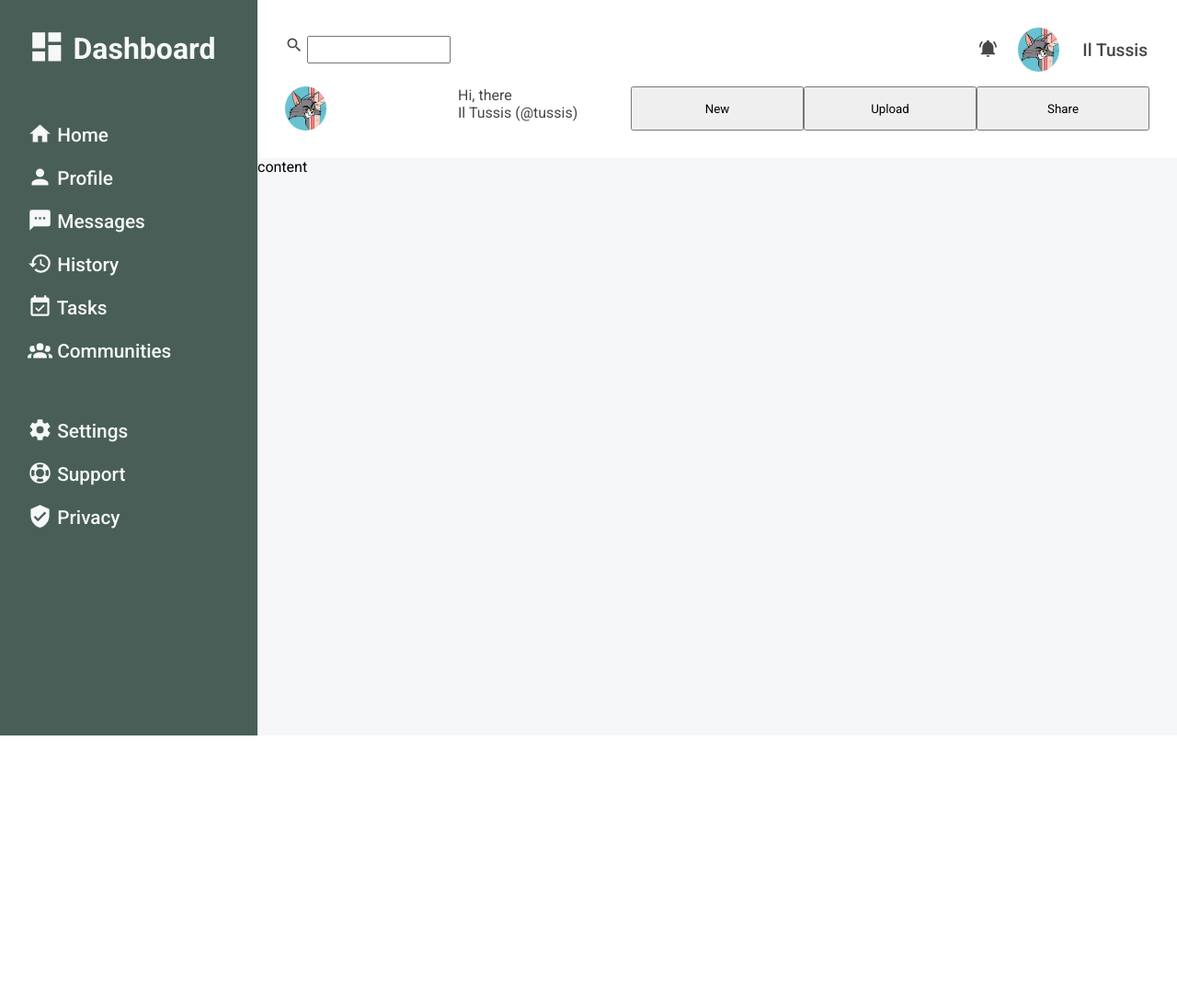
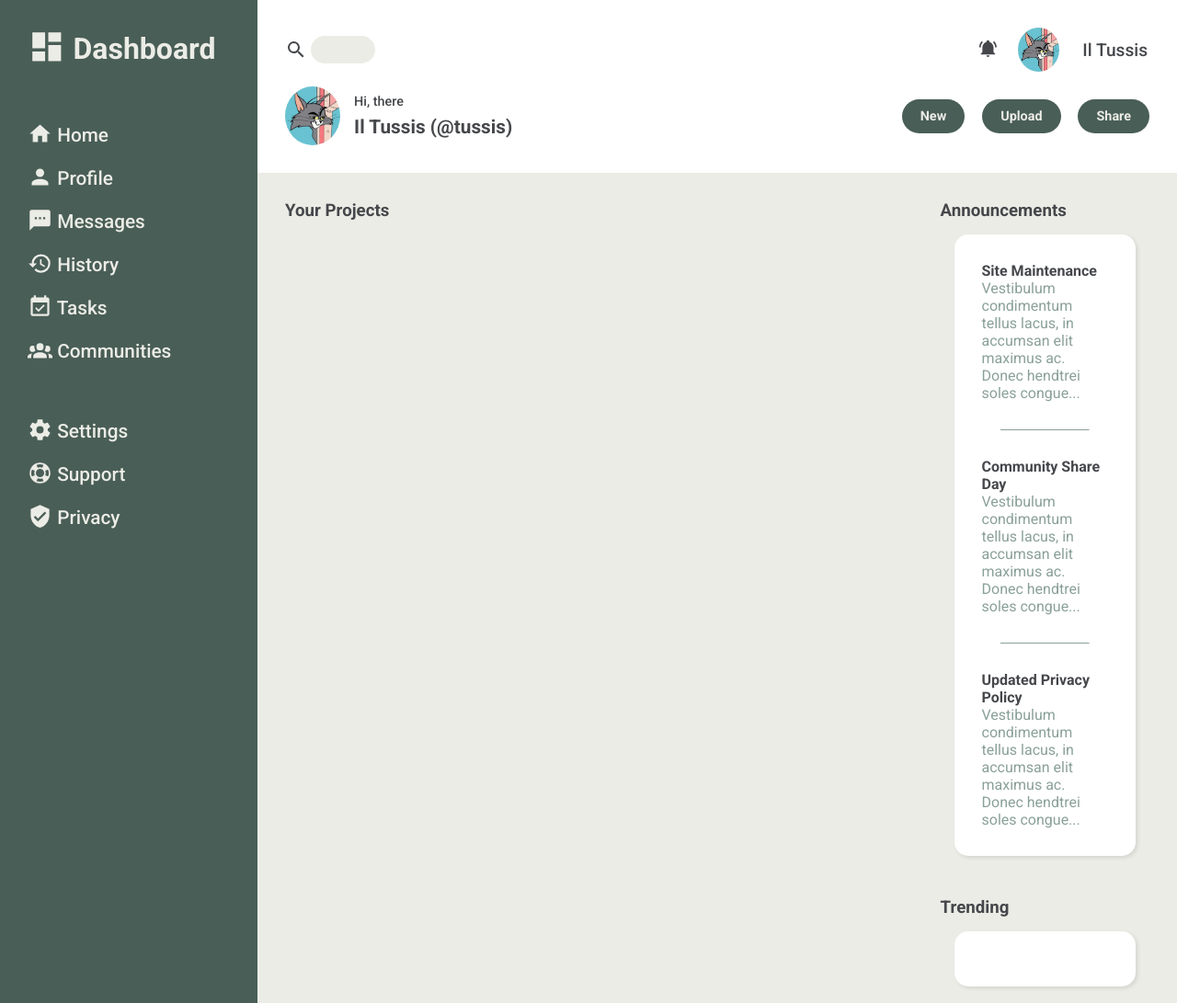
Before and after one commit to Tussis88/admin-dashboard-odin, a plain HTML site: page index.html in a window 1280 px wide. Shown: the top 1091 px of the page at 92% size. Before the commit the page ends 800 px from the top, so only its background shows below. Drawn offline with Linux system fonts and the light colour scheme.

Commit message:
finito header iniziato content

```diff
--- a/index.html
+++ b/index.html
@@ -32,14 +32,18 @@
       </div>
     </section>
     <section id="second_header">
+      <div id="second_left">
         <img id="big_propic" src="assets/tom.bmp" alt="profile picture">
         <div id="welcome">
-        <div id="Hi_there">Hi, there</div>
+          <div id="hi_there">Hi, there</div>
           <div id="big_name">Il Tussis (@tussis)</div>
         </div>
+      </div>
+      <div id="second_right">
         <button class="header_button">New</button>
         <button class="header_button">Upload</button>
         <button class="header_button">Share</button>
+      </div>
     </section>
   </div>
   <div class="sidebar">
@@ -97,7 +101,46 @@
     </ul>
   </div>
   <div class="content">
-    content
+    <section id="projects">
+      <h3>Your Projects</h3>
+      <div id="card_container">
+        <div class="card">
+
+        </div>
+      </div>
+    </section>
+    <section id="annuncements">
+      <h3>Announcements</h3>
+      <div class="container">
+        <div>
+          <h4>Site Maintenance</h4>
+          <div class="text_content">Vestibulum condimentum tellus lacus, in accumsan elit maximus ac. Donec hendtrei
+            soles
+            congue...</div>
+        </div>
+        <hr>
+        <div>
+          <h4>Community Share Day</h4>
+          <div class="text_content">Vestibulum condimentum tellus lacus, in accumsan elit maximus ac. Donec hendtrei
+            soles
+            congue...</div>
+        </div>
+        <hr>
+        <div>
+          <h4>Updated Privacy Policy</h4>
+          <div class="text_content">Vestibulum condimentum tellus lacus, in accumsan elit maximus ac. Donec hendtrei
+            soles
+            congue...</div>
+        </div>
+      </div>
+
+    </section>
+    <section id="trending">
+      <h3>Trending</h3>
+      <div class="container">
+
+      </div>
+    </section>
   </div>
 </body>
 
--- a/style.css
+++ b/style.css
@@ -4,9 +4,10 @@
   --white: #ffffff;
   --black: #45474B;
   --dark-gray: #495E57;
+  --mid-grey: #8aa099;
   --yellow: #F4CE14;
-  --light-gray: #F5F7F8;
-
+  --light-gray: #ecece6;
+  --shadow: 2px 2px 4px rgba(0, 0, 0, 0.1);
 }
 
 * {
@@ -26,6 +27,7 @@ body {
   background-color: var(--white);
   padding: 30px;
   color: var(--black);
+  box-shadow: var(--shadow);
 }
 
 #first_header {
@@ -38,14 +40,31 @@ body {
 #first_header button {
   background-color: transparent;
   border-style: none;
+  vertical-align: bottom;
 }
 
 #first_header button svg {
-  height: 1.5em;
+  height: 1.8em;
+
 }
 
 #first_header input {
-  height: 2em;
+  color: var(--black);
+
+  height: 1.5em;
+  width: 50px;
+  padding: 5px;
+  padding-left: 15px;
+  border-radius: 20px;
+  border: none;
+  background-color: var(--light-gray);
+  transition-duration: 0.5s;
+
+  &:focus {
+    outline: 2px solid var(--yellow);
+    width: 500px;
+    box-shadow: var(--shadow);
+  }
 }
 
 #user_menu {
@@ -61,11 +80,6 @@ body {
   font-weight: 500;
 }
 
-#second_header {
-  display: grid;
-  grid-template-columns: repeat(5, 1fr);
-}
-
 #first_header svg {
   height: 1.3em;
   fill: var(--black);
@@ -76,6 +90,58 @@ img {
   height: 3em;
 }
 
+
+#second_header {
+  display: grid;
+  grid-template-columns: repeat(2, auto);
+  justify-content: space-between;
+  align-items: center;
+}
+
+#second_left {
+  display: grid;
+  grid-template-columns: repeat(2, auto);
+  gap: 15px;
+  align-items: center;
+}
+
+#big_propic {
+  height: 4em;
+}
+
+#hi_there {
+  font-size: 0.9em;
+  padding-bottom: 0.5em;
+  font-weight: 500;
+}
+
+#big_name {
+  font-size: 1.3em;
+  font-weight: 700;
+}
+
+#second_right {
+  align-items: center;
+}
+
+#second_right button {
+  border: none;
+  background-color: var(--dark-gray);
+  color: var(--light-gray);
+  font-weight: 700;
+  font-size: 0.9em;
+  padding: 10px 20px;
+  border-radius: 20px;
+  margin-left: 15px;
+
+  &:hover {
+    background-color: #F4CE14;
+    color: #45474B;
+    box-shadow: var(--shadow);
+
+  }
+}
+
 .sidebar {
   background-color: var(--dark-gray);
   grid-column: 1 / 2;
@@ -84,9 +150,6 @@ img {
   padding: 30px;
 }
 
-.content {
-  background-color: var(--light-gray);
-}
 
 #side_title {
   font-size: 2em;
@@ -115,3 +178,40 @@ img {
   color: inherit;
   text-decoration: none;
 }
+
+
+
+.content {
+  background-color: var(--light-gray);
+  padding: 30px;
+  color: var(--black);
+  display: grid;
+  grid-template-columns: 3fr 1fr;
+  grid-template-rows: repeat(2, 1f);
+  gap: 30px;
+}
+
+#projects {
+  grid-column: 1 / 2;
+  grid-row: 1 / 3;
+}
+
+#annuncements {}
+
+.container {
+  background-color: var(--white);
+  border-radius: 15px;
+  margin: 15px;
+  padding: 30px;
+  box-shadow: var(--shadow);
+}
+
+hr {
+  border-top: 1px solid var(--mid-grey);
+  border-bottom: none;
+  margin: 30px 20px;
+}
+
+.text_content {
+  color: var(--mid-grey);
+}
```
Lines whose indentation alone changed are shown as unchanged.
